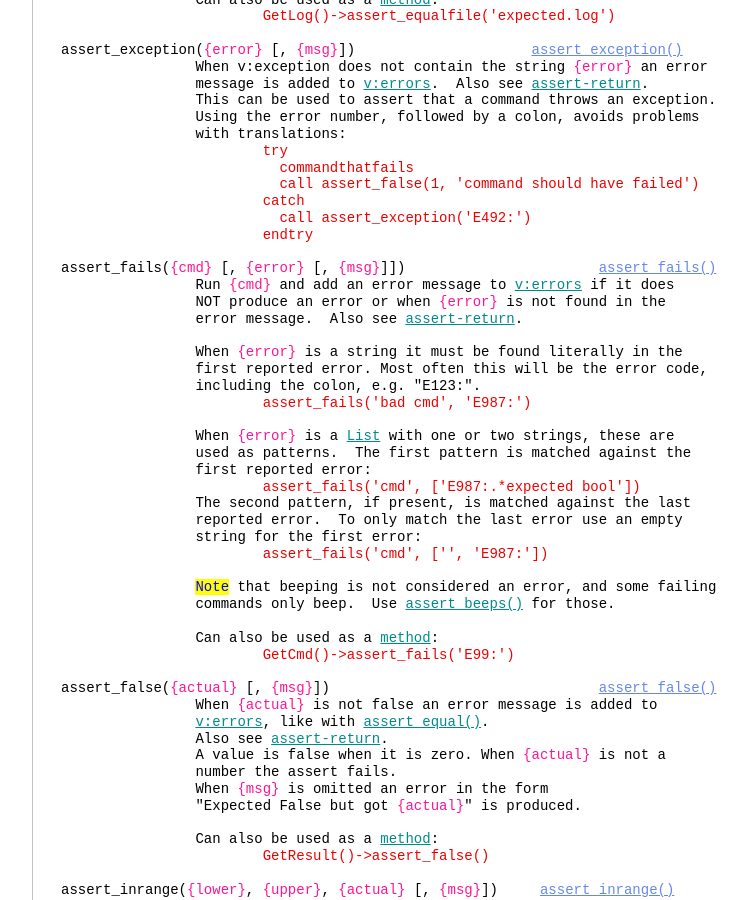
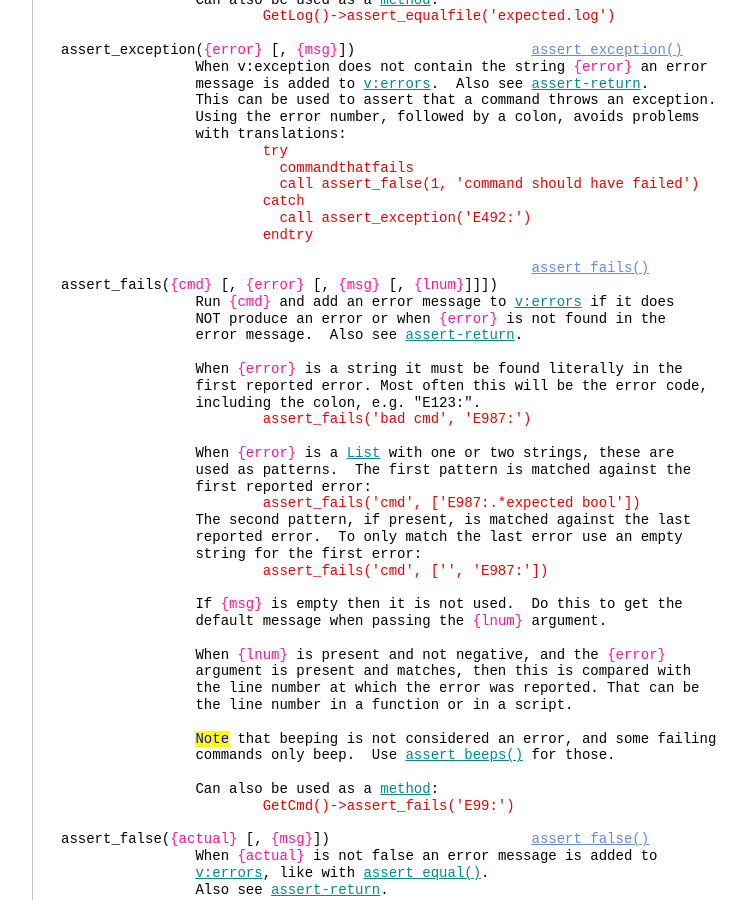
Before and after one commit to vim-jp/vimdoc-en, a Jekyll site: the page built from testing.html, in a window 1280 px wide and 900 px high, scrolled down 4881 px. Shown: the whole window, without its empty margins (340-1088 px from the left). Built offline with Jekyll 4.4.1, drawn with Linux system fonts in a browser that asks for light colours; nearby versions of some CDN libraries; comment, search, counter and statistics services are not loaded.

Commit message:
Generated by Travis JOB 1307.1
https://travis-ci.org/vim-jp/vimdoc-en/builds/719142945

```diff
--- a/testing.html
+++ b/testing.html
@@ -297,7 +297,8 @@ assert_exception(<span class="Special">{error}</span>&nbsp;[,&nbsp;<span class="
 &nbsp;&nbsp;&nbsp;&nbsp;&nbsp;&nbsp;&nbsp;&nbsp;&nbsp;&nbsp;&nbsp;&nbsp;&nbsp;&nbsp;&nbsp;&nbsp;&nbsp;&nbsp;&nbsp;&nbsp;&nbsp;&nbsp;&nbsp;&nbsp;&nbsp;&nbsp;call assert_exception('E492:')<br>
 &nbsp;&nbsp;&nbsp;&nbsp;&nbsp;&nbsp;&nbsp;&nbsp;&nbsp;&nbsp;&nbsp;&nbsp;&nbsp;&nbsp;&nbsp;&nbsp;&nbsp;&nbsp;&nbsp;&nbsp;&nbsp;&nbsp;&nbsp;&nbsp;endtry</div>
 <br>
-assert_fails(<span class="Special">{cmd}</span>&nbsp;[,&nbsp;<span class="Special">{error}</span>&nbsp;[,&nbsp;<span class="Special">{msg}</span>]])&nbsp;&nbsp;&nbsp;&nbsp;&nbsp;&nbsp;&nbsp;&nbsp;&nbsp;&nbsp;&nbsp;&nbsp;&nbsp;&nbsp;&nbsp;&nbsp;&nbsp;&nbsp;&nbsp;&nbsp;&nbsp;&nbsp;&nbsp;<a class="Constant" href="testing.html#assert_fails()" name="assert_fails()">assert_fails()</a><br>
+&nbsp;&nbsp;&nbsp;&nbsp;&nbsp;&nbsp;&nbsp;&nbsp;&nbsp;&nbsp;&nbsp;&nbsp;&nbsp;&nbsp;&nbsp;&nbsp;&nbsp;&nbsp;&nbsp;&nbsp;&nbsp;&nbsp;&nbsp;&nbsp;&nbsp;&nbsp;&nbsp;&nbsp;&nbsp;&nbsp;&nbsp;&nbsp;&nbsp;&nbsp;&nbsp;&nbsp;&nbsp;&nbsp;&nbsp;&nbsp;&nbsp;&nbsp;&nbsp;&nbsp;&nbsp;&nbsp;&nbsp;&nbsp;&nbsp;&nbsp;&nbsp;&nbsp;&nbsp;&nbsp;&nbsp;&nbsp;<a class="Constant" href="testing.html#assert_fails()" name="assert_fails()">assert_fails()</a><br>
+assert_fails(<span class="Special">{cmd}</span>&nbsp;[,&nbsp;<span class="Special">{error}</span>&nbsp;[,&nbsp;<span class="Special">{msg}</span>&nbsp;[,&nbsp;<span class="Special">{lnum}</span>]]])<br>
 &nbsp;&nbsp;&nbsp;&nbsp;&nbsp;&nbsp;&nbsp;&nbsp;&nbsp;&nbsp;&nbsp;&nbsp;&nbsp;&nbsp;&nbsp;&nbsp;Run&nbsp;<span class="Special">{cmd}</span>&nbsp;and add an error message to&nbsp;<a class="Identifier" href="eval.html#v:errors">v:errors</a>&nbsp;if it does<br>
 &nbsp;&nbsp;&nbsp;&nbsp;&nbsp;&nbsp;&nbsp;&nbsp;&nbsp;&nbsp;&nbsp;&nbsp;&nbsp;&nbsp;&nbsp;&nbsp;NOT produce an error or when&nbsp;<span class="Special">{error}</span>&nbsp;is not found in the<br>
 &nbsp;&nbsp;&nbsp;&nbsp;&nbsp;&nbsp;&nbsp;&nbsp;&nbsp;&nbsp;&nbsp;&nbsp;&nbsp;&nbsp;&nbsp;&nbsp;error message.&nbsp;&nbsp;Also see&nbsp;<a class="Identifier" href="eval.html#assert-return">assert-return</a>.<br>
@@ -316,13 +317,21 @@ assert_fails(<span class="Special">{cmd}</span>&nbsp;[,&nbsp;<span class="Specia
 &nbsp;&nbsp;&nbsp;&nbsp;&nbsp;&nbsp;&nbsp;&nbsp;&nbsp;&nbsp;&nbsp;&nbsp;&nbsp;&nbsp;&nbsp;&nbsp;string for the first error:<br>
 <div class="helpExample">&nbsp;&nbsp;&nbsp;&nbsp;&nbsp;&nbsp;&nbsp;&nbsp;&nbsp;&nbsp;&nbsp;&nbsp;&nbsp;&nbsp;&nbsp;&nbsp;&nbsp;&nbsp;&nbsp;&nbsp;&nbsp;&nbsp;&nbsp;&nbsp;assert_fails('cmd', ['', 'E987:'])</div>
 <br>
+&nbsp;&nbsp;&nbsp;&nbsp;&nbsp;&nbsp;&nbsp;&nbsp;&nbsp;&nbsp;&nbsp;&nbsp;&nbsp;&nbsp;&nbsp;&nbsp;If&nbsp;<span class="Special">{msg}</span>&nbsp;is empty then it is not used.&nbsp;&nbsp;Do this to get the<br>
+&nbsp;&nbsp;&nbsp;&nbsp;&nbsp;&nbsp;&nbsp;&nbsp;&nbsp;&nbsp;&nbsp;&nbsp;&nbsp;&nbsp;&nbsp;&nbsp;default message when passing the&nbsp;<span class="Special">{lnum}</span>&nbsp;argument.<br>
+<br>
+&nbsp;&nbsp;&nbsp;&nbsp;&nbsp;&nbsp;&nbsp;&nbsp;&nbsp;&nbsp;&nbsp;&nbsp;&nbsp;&nbsp;&nbsp;&nbsp;When&nbsp;<span class="Special">{lnum}</span>&nbsp;is present and not negative, and the&nbsp;<span class="Special">{error}</span><br>
+&nbsp;&nbsp;&nbsp;&nbsp;&nbsp;&nbsp;&nbsp;&nbsp;&nbsp;&nbsp;&nbsp;&nbsp;&nbsp;&nbsp;&nbsp;&nbsp;argument is present and matches, then this is compared with<br>
+&nbsp;&nbsp;&nbsp;&nbsp;&nbsp;&nbsp;&nbsp;&nbsp;&nbsp;&nbsp;&nbsp;&nbsp;&nbsp;&nbsp;&nbsp;&nbsp;the line number at which the error was reported. That can be<br>
+&nbsp;&nbsp;&nbsp;&nbsp;&nbsp;&nbsp;&nbsp;&nbsp;&nbsp;&nbsp;&nbsp;&nbsp;&nbsp;&nbsp;&nbsp;&nbsp;the line number in a function or in a script.<br>
+<br>
 &nbsp;&nbsp;&nbsp;&nbsp;&nbsp;&nbsp;&nbsp;&nbsp;&nbsp;&nbsp;&nbsp;&nbsp;&nbsp;&nbsp;&nbsp;&nbsp;<span class="Todo">Note</span>&nbsp;that beeping is not considered an error, and some failing<br>
 &nbsp;&nbsp;&nbsp;&nbsp;&nbsp;&nbsp;&nbsp;&nbsp;&nbsp;&nbsp;&nbsp;&nbsp;&nbsp;&nbsp;&nbsp;&nbsp;commands only beep.&nbsp;&nbsp;Use&nbsp;<a class="Identifier" href="testing.html#assert_beeps()">assert_beeps()</a>&nbsp;for those.<br>
 <br>
 &nbsp;&nbsp;&nbsp;&nbsp;&nbsp;&nbsp;&nbsp;&nbsp;&nbsp;&nbsp;&nbsp;&nbsp;&nbsp;&nbsp;&nbsp;&nbsp;Can also be used as a&nbsp;<a class="Identifier" href="eval.html#method">method</a>:<br>
 <div class="helpExample">&nbsp;&nbsp;&nbsp;&nbsp;&nbsp;&nbsp;&nbsp;&nbsp;&nbsp;&nbsp;&nbsp;&nbsp;&nbsp;&nbsp;&nbsp;&nbsp;&nbsp;&nbsp;&nbsp;&nbsp;&nbsp;&nbsp;&nbsp;&nbsp;GetCmd()-&gt;assert_fails('E99:')</div>
 <br>
-assert_false(<span class="Special">{actual}</span>&nbsp;[,&nbsp;<span class="Special">{msg}</span>])&nbsp;&nbsp;&nbsp;&nbsp;&nbsp;&nbsp;&nbsp;&nbsp;&nbsp;&nbsp;&nbsp;&nbsp;&nbsp;&nbsp;&nbsp;&nbsp;&nbsp;&nbsp;&nbsp;&nbsp;&nbsp;&nbsp;&nbsp;&nbsp;&nbsp;&nbsp;&nbsp;&nbsp;&nbsp;&nbsp;&nbsp;&nbsp;<a class="Constant" href="testing.html#assert_false()" name="assert_false()">assert_false()</a><br>
+assert_false(<span class="Special">{actual}</span>&nbsp;[,&nbsp;<span class="Special">{msg}</span>])&nbsp;&nbsp;&nbsp;&nbsp;&nbsp;&nbsp;&nbsp;&nbsp;&nbsp;&nbsp;&nbsp;&nbsp;&nbsp;&nbsp;&nbsp;&nbsp;&nbsp;&nbsp;&nbsp;&nbsp;&nbsp;&nbsp;&nbsp;&nbsp;<a class="Constant" href="testing.html#assert_false()" name="assert_false()">assert_false()</a><br>
 &nbsp;&nbsp;&nbsp;&nbsp;&nbsp;&nbsp;&nbsp;&nbsp;&nbsp;&nbsp;&nbsp;&nbsp;&nbsp;&nbsp;&nbsp;&nbsp;When&nbsp;<span class="Special">{actual}</span>&nbsp;is not false an error message is added to<br>
 &nbsp;&nbsp;&nbsp;&nbsp;&nbsp;&nbsp;&nbsp;&nbsp;&nbsp;&nbsp;&nbsp;&nbsp;&nbsp;&nbsp;&nbsp;&nbsp;<a class="Identifier" href="eval.html#v:errors">v:errors</a>, like with&nbsp;<a class="Identifier" href="testing.html#assert_equal()">assert_equal()</a>.<br>
 &nbsp;&nbsp;&nbsp;&nbsp;&nbsp;&nbsp;&nbsp;&nbsp;&nbsp;&nbsp;&nbsp;&nbsp;&nbsp;&nbsp;&nbsp;&nbsp;Also see&nbsp;<a class="Identifier" href="eval.html#assert-return">assert-return</a>.<br>
```
